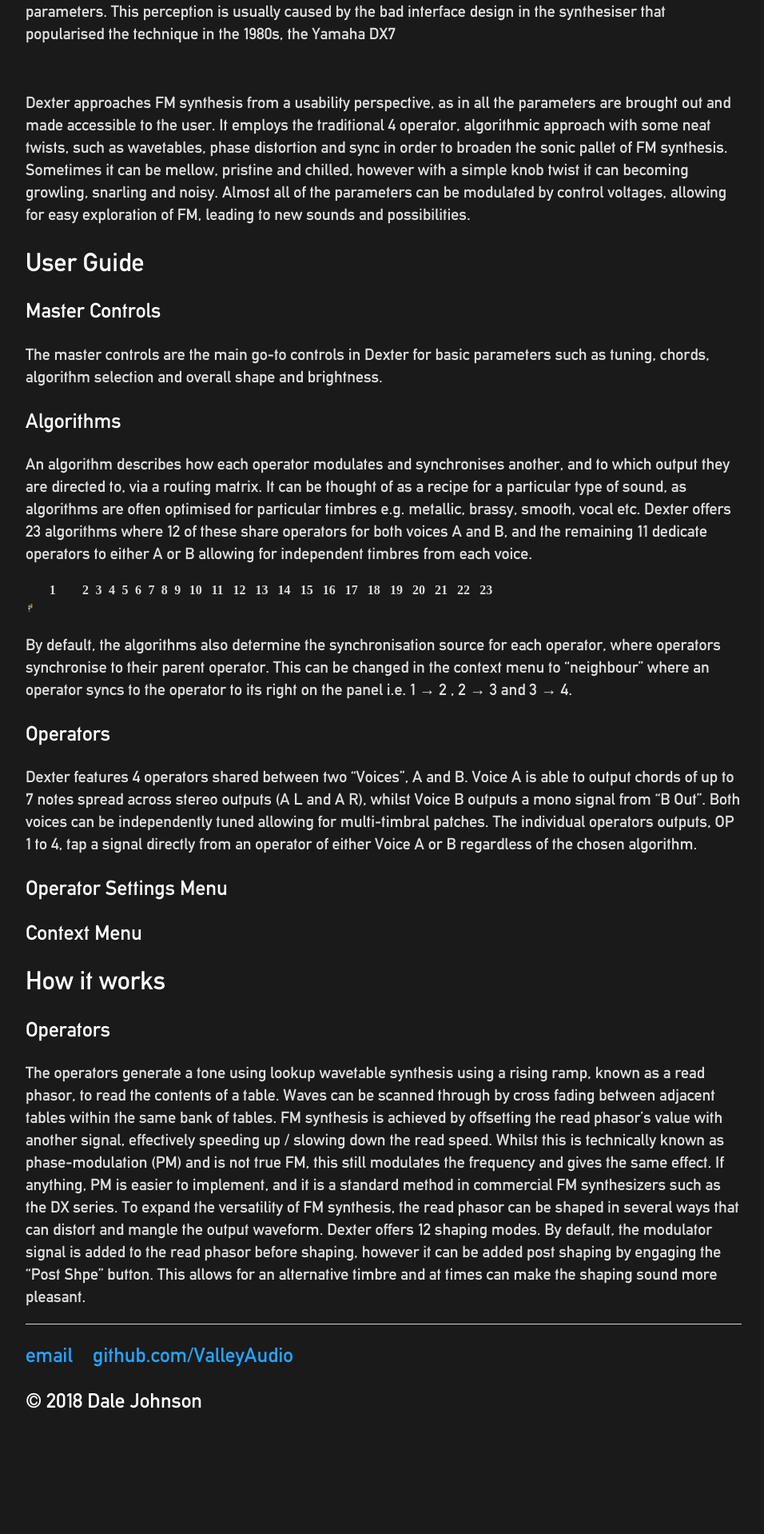
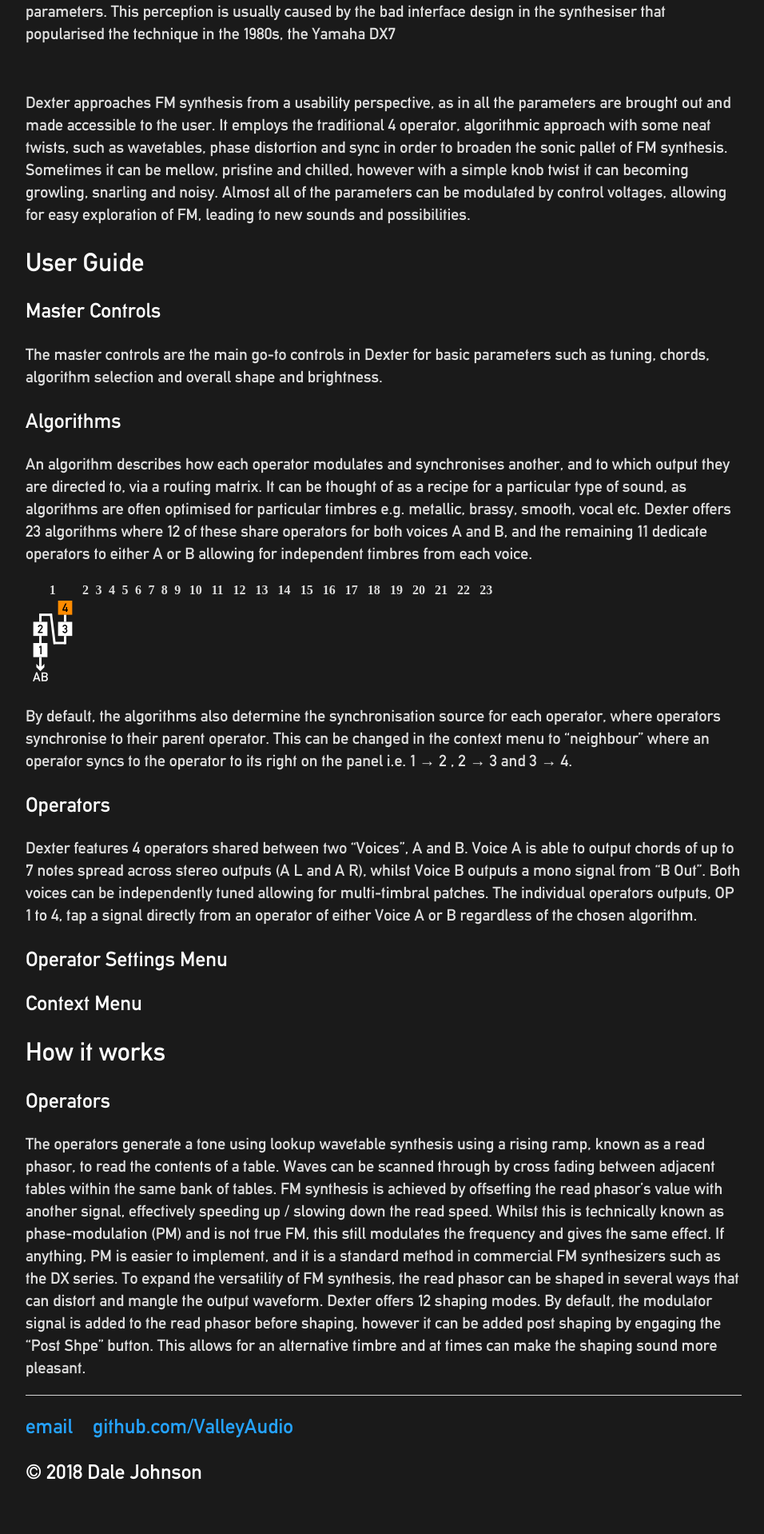
Before and after one commit to ValleyAudio/ValleyAudio.github.io, a Jekyll site: the page built from rack/dexter/dexter.html, in a window 1280 px wide. Shown: the part 1098-3016 px from the top of the page at 80% size, without its empty margins (160-1116 px from the left). Built offline with Jekyll 4.4.1, drawn with Linux system fonts in a browser that asks for light colours; before the commit the page ends 2927 px from its top, so only the background shows below that.

Commit message:
Resized algorithm image

```diff
--- a/rack/dexter/dexter.html
+++ b/rack/dexter/dexter.html
@@ -64,7 +64,7 @@
         </tr>
         <tr>
             <td>
-                <img src="images/algo0.svg" alt="Algorithm 1" style="width:10%">
+                <img src="images/algo0.svg" alt="Algorithm 1" style="width:100%">
             </td>
         </tr>
     </table>
```
